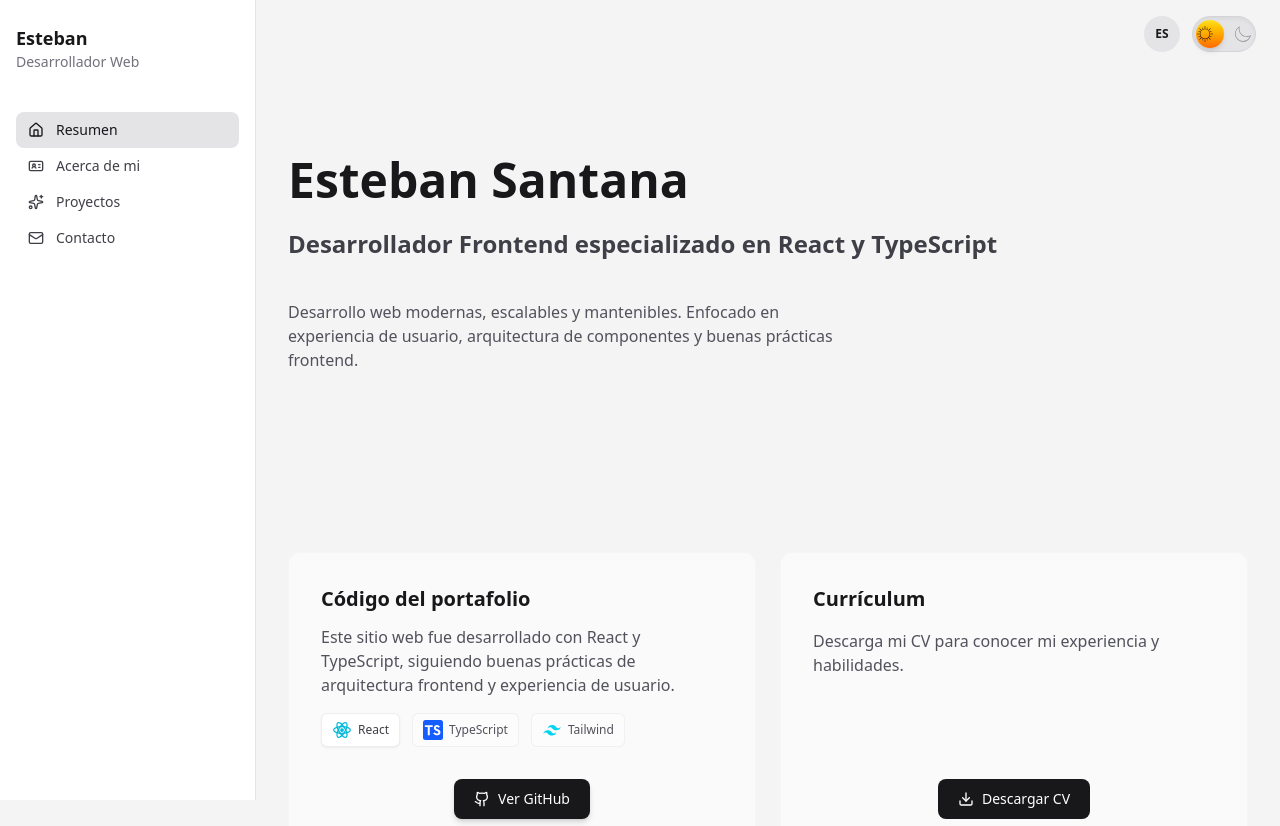
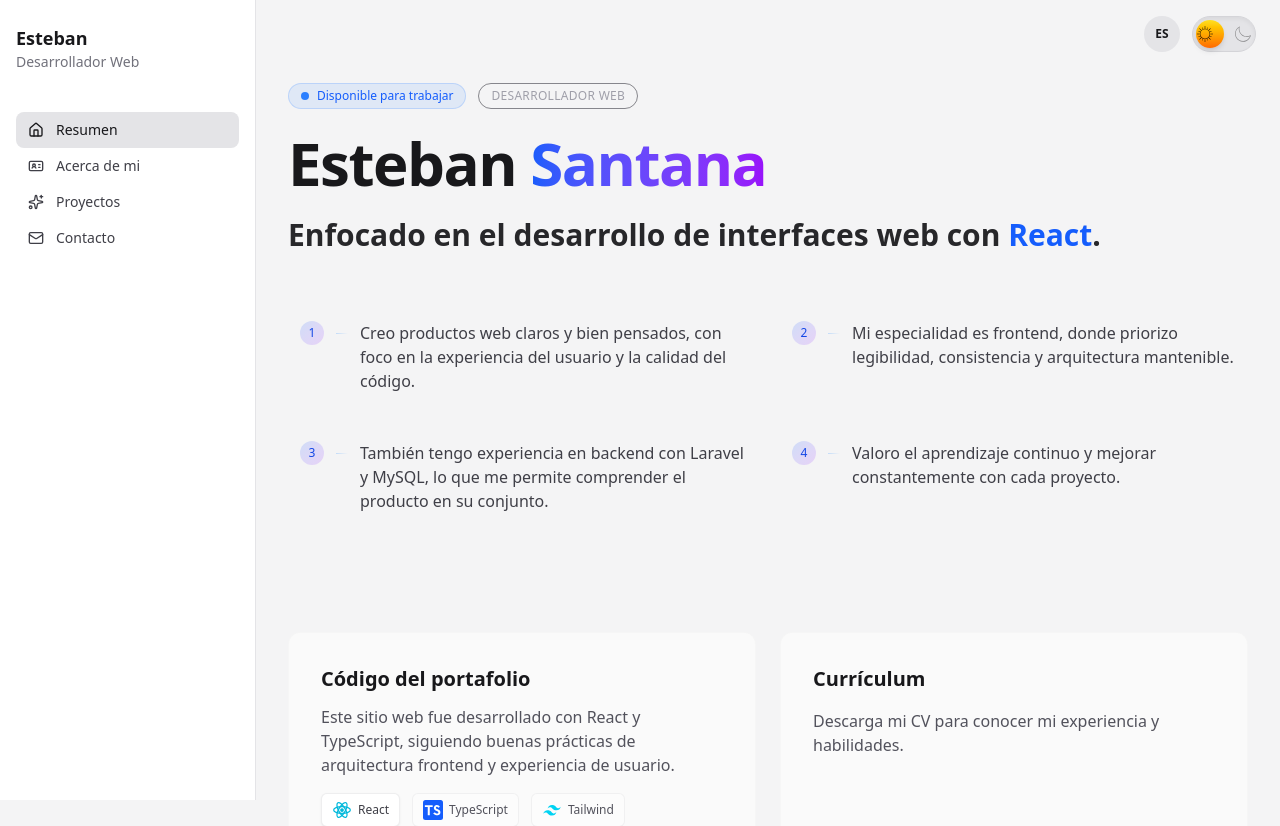
Before and after one commit to bsantanag95/proyecto_portafolio, a React (Vite) app: page / in a window 1280 px wide. Shown: the top 826 px of the page. Built offline with nearby package versions, Linux system fonts and the light colour scheme.

Commit message:
feat(hero): redesign hero section with clearer messaging and improved hierarchy

```diff
--- /dev/null
+++ b/src/helpers/formatText.ts
@@ -0,0 +1,16 @@
+function highlightText(text: string) {
+  const highlights: { [key: string]: string } = {
+    React: "font-semibold text-blue-600 dark:text-blue-400",
+  };
+
+  let result = text;
+
+  Object.entries(highlights).forEach(([word, className]) => {
+    const regex = new RegExp(`(${word})`, "g");
+    result = result.replace(regex, `<span class="${className}">$1</span>`);
+  });
+
+  return result;
+}
+
+export default highlightText;
--- a/src/i18n/en.ts
+++ b/src/i18n/en.ts
@@ -14,12 +14,15 @@ export const en = {
   },
   home: {
     //HERO
-    heading: "Hi, I’m Esteban",
-    role: "Frontend Developer · React & TypeScript",
-    specialization:
-      "Specialized in React, TypeScript, and Laravel.\nI build modern interfaces and maintainable web solutions",
-    description: "Frontend developer focused on building modern experiences.",
-
+    availability: "Available for work",
+    role: "Web Developer",
+    specialization: "Focused on building web interfaces with React.",
+    description: [
+      "I build clear and well-thought-out web products, with a focus on user experience and code quality.",
+      "My specialty is frontend, where I prioritize readability, consistency, and maintainable architecture.",
+      "I also have experience in backend development using Laravel and MySQL, which allows me to understand the product as a whole.",
+      "I value continuous learning and constantly improving with each project.",
+    ],
     //CTA
     cvTitle: "Resume",
     cvDescription:
@@ -33,6 +36,11 @@ export const en = {
     //CONTACT
     copyEmail: "Copy email to clipboard",
     copied: "Email copied!",
+    contact: {
+      title: "Let’s talk?",
+      description:
+        "I’m open to new opportunities, collaborations, or simply chatting about frontend development and product design.",
+    },
   },
 
   about: {
--- a/src/i18n/es.ts
+++ b/src/i18n/es.ts
@@ -14,13 +14,15 @@ export const es = {
   },
   home: {
     //HERO
-    heading: "Hola, soy Esteban",
-    role: "Desarrollador Frontend especializado en React y TypeScript",
-    specialization:
-      "Desarrollo web modernas, escalables y mantenibles.\nEnfocado en experiencia de usuario, arquitectura de componentes y buenas prácticas frontend.",
-    description:
-      "Trabajo principalmente con React, TypeScript y Tailwind, integrando APIs y cuidando cada detalle de la experiencia de usuario.",
-
+    availability: "Disponible para trabajar",
+    role: "Desarrollador Web",
+    specialization: "Enfocado en el desarrollo de interfaces web con React.",
+    description: [
+      "Creo productos web claros y bien pensados, con foco en la experiencia del usuario y la calidad del código.",
+      "Mi especialidad es frontend, donde priorizo legibilidad, consistencia y arquitectura mantenible.",
+      "También tengo experiencia en backend con Laravel y MySQL, lo que me permite comprender el producto en su conjunto.",
+      "Valoro el aprendizaje continuo y mejorar constantemente con cada proyecto.",
+    ],
     //CTA
     cvTitle: "Currículum",
     cvDescription: "Descarga mi CV para conocer mi experiencia y habilidades.",
@@ -33,6 +35,11 @@ export const es = {
     //CONTACT
     copyEmail: "Copiar correo al portapapeles",
     copied: "¡Correo copiado!",
+    contact: {
+      title: "¿Hablamos?",
+      description:
+        "Estoy abierto a nuevas oportunidades, colaboraciones o simplemente conversar sobre desarrollo frontend y producto.",
+    },
   },
   about: {
     //TECH STACK
--- a/src/pages/Home/Contact.tsx
+++ b/src/pages/Home/Contact.tsx
@@ -34,12 +34,11 @@ const Contact = () => {
             id="contact-title"
             className="text-2xl font-semibold text-zinc-900 dark:text-zinc-100"
           >
-            ¿Hablamos?
+            {t.home.contact.title}
           </h2>
 
           <p className="mt-3 text-zinc-600 dark:text-zinc-400">
-            Estoy abierto a nuevas oportunidades, colaboraciones o simplemente
-            conversar sobre desarrollo frontend y producto.
+            {t.home.contact.description}
           </p>
 
           <div className="mt-8 flex flex-col gap-3 sm:flex-row">
--- a/src/pages/Home/Hero.tsx
+++ b/src/pages/Home/Hero.tsx
@@ -1,21 +1,84 @@
+import highlightText from "../../helpers/formatText";
 import { useLanguage } from "../../hooks/useLanguage";
 
 function Hero() {
   const { t } = useLanguage();
 
   return (
-    <section className="max-w-3xl space-y-6 min-h-[60vh] flex flex-col justify-center">
-      <h1 className="text-3xl sm:text-4xl md:text-5xl font-bold">
-        Esteban Santana
+    <section className="max-w-6xl space-y-5 md:space-y-6 min-h-[70vh] flex flex-col justify-center">
+      {/* Disponibilidad */}
+      <div className="flex flex-wrap items-center gap-3">
+        {/* Disponible */}
+        <div className="inline-flex items-center gap-2 px-3 py-1 rounded-full bg-blue-500/10 border border-blue-500/20">
+          <div className="w-2 h-2 rounded-full bg-blue-500" />
+          <span className="text-xs font-medium text-blue-600 dark:text-blue-400">
+            {t.home.availability}
+          </span>
+        </div>
+
+        {/* Rol */}
+        <span className="inline-block w-fit rounded-full border border-zinc-700/60 px-3 py-1 text-xs uppercase tracking-wide text-zinc-400">
+          {t.home.role}
+        </span>
+      </div>
+
+      {/* Nombre */}
+      <h1 className="text-4xl sm:text-5xl md:text-6xl font-bold tracking-tight">
+        Esteban{" "}
+        <span className="bg-linear-to-r from-blue-600 to-purple-600 bg-clip-text text-transparent dark:from-blue-400 dark:to-purple-400">
+          Santana
+        </span>
       </h1>
 
-      <h2 className="text-lg sm:text-xl md:text-2xl font-semibold text-zinc-700 dark:text-zinc-300">
-        {t.home.role}
+      {/* Especializacion */}
+      <h2 className="text-xl sm:text-2xl md:text-3xl font-semibold text-zinc-800 dark:text-zinc-200">
+        {t.home.specialization.split("\n").map((line, index) => (
+          <span
+            key={index}
+            className="block"
+            dangerouslySetInnerHTML={{
+              __html: highlightText(line),
+            }}
+          />
+        ))}
       </h2>
 
-      <p className="mt-4 max-w-xl text-sm sm:text-base text-zinc-600 dark:text-zinc-400">
-        {t.home.specialization}
-      </p>
+      {/* Descripción */}
+      <div className="mt-8">
+        <div className="grid grid-cols-1 lg:grid-cols-2 gap-4 lg:gap-6">
+          {t.home.description.map((item, index) => (
+            <div
+              key={index}
+              className="group flex items-start gap-3 rounded-lg p-3 transition-colors duration-300 hover:bg-blue-50/30 dark:hover:bg-blue-900/5"
+            >
+              {/* Indicador con línea */}
+              <div className="relative flex shrink-0 items-center">
+                <div className="flex h-6 w-6 items-center justify-center rounded-full bg-linear-to-br from-blue-500/20 to-purple-500/20 text-xs font-medium text-blue-700 dark:text-blue-400">
+                  {index + 1}
+                </div>
+                <div className="ml-3 h-px w-3 bg-linear-to-r from-blue-400/30 to-transparent group-hover:w-6 group-hover:from-blue-400/70 transition-all duration-300" />
+              </div>
+
+              {/* Texto */}
+              <p className="flex-1 text-sm text-zinc-700 dark:text-zinc-300 sm:text-base">
+                {item}
+              </p>
+            </div>
+          ))}
+        </div>
+      </div>
+
+      {/* Stack */}
+      {/* <div className="flex flex-wrap gap-3 mt-8">
+        {["React 18+", "TypeScript", "Tailwind CSS"].map((tech) => (
+          <div
+            key={tech}
+            className="px-3 py-1.5 rounded-lg bg-zinc-100 dark:bg-zinc-800/50 text-sm font-medium text-zinc-700 dark:text-zinc-300"
+          >
+            {tech}
+          </div>
+        ))}
+      </div> */}
     </section>
   );
 }
```
Also changed, not shown: src/pages/Home/index.ts (+25 -0 lines).
